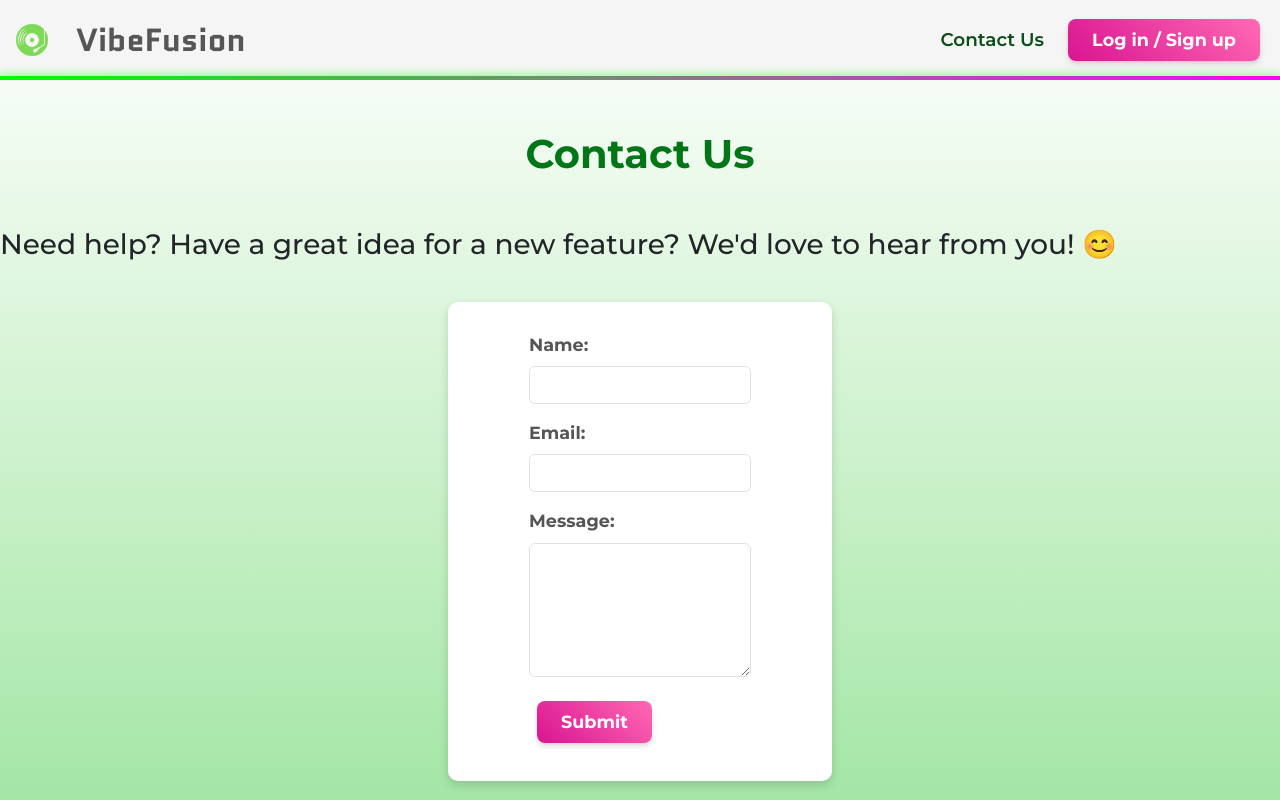
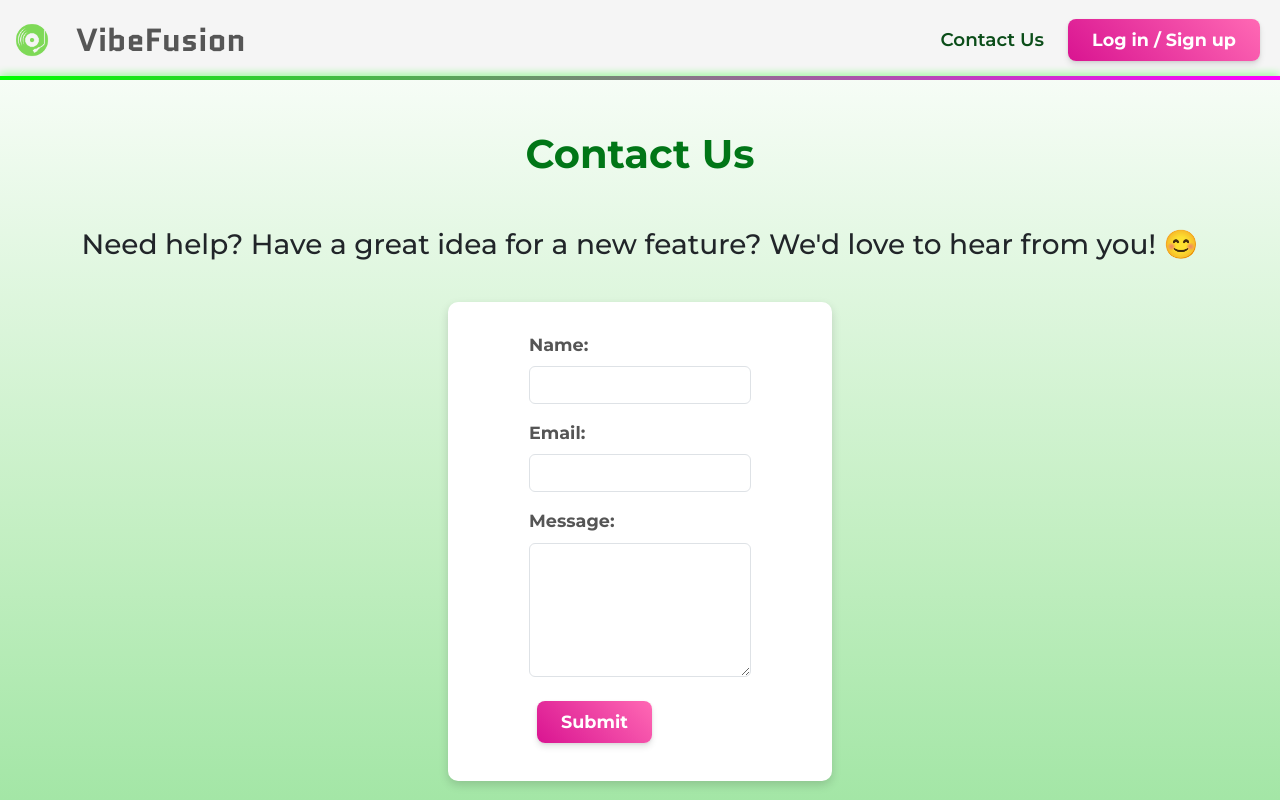
Before and after one commit to morgharrisx/fullstack-3, a React (Create React App) app in the folder frontend/: page /contact in a window 1280 px wide. Shown: the top 800 px of the page. Built offline with nearby package versions, Linux system fonts and the light colour scheme; the HTML template or start-up script is replaced by a standard one; a web font is replaced by a local one.

Commit message:
centred the text

```diff
--- a/frontend/src/ContactForm/ContactForm.css
+++ b/frontend/src/ContactForm/ContactForm.css
@@ -5,6 +5,10 @@
   margin-bottom: 50px;
   font-weight: bold;
   color: #017617;
+}
+
+.contact-form-description {
+  text-align: center;
 }
 
 .contact-form-container{
```
